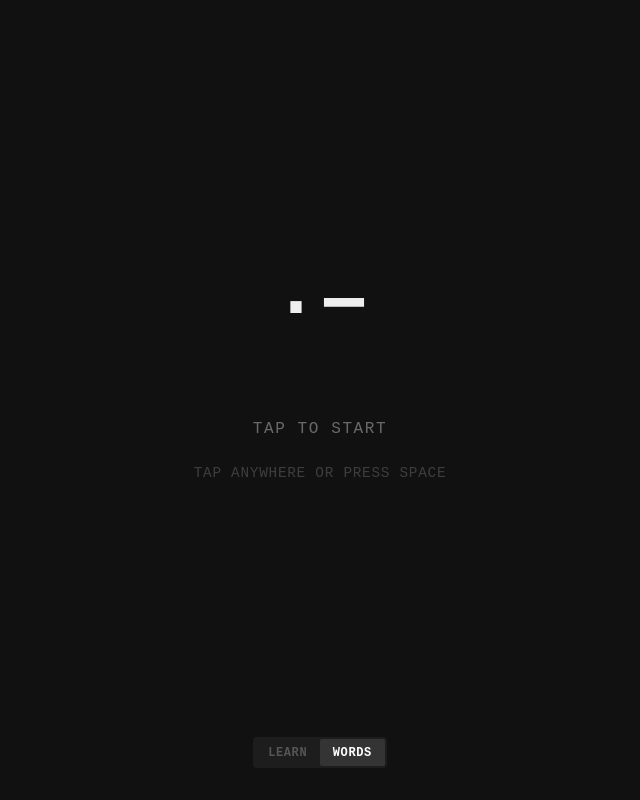
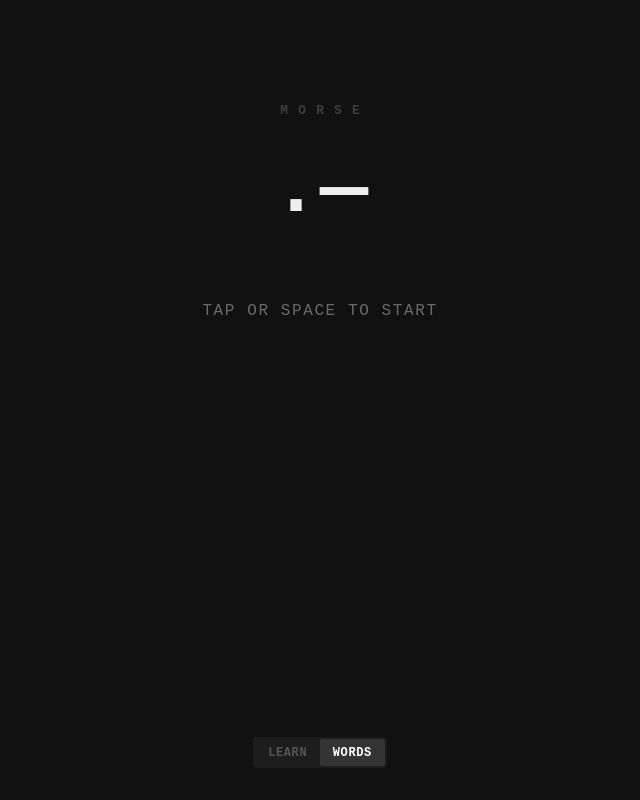
Before and after one commit to Demborg/morse, a SvelteKit app in the folder trainer/: page /words in a window 1280 px wide. Shown: the whole page, without its empty margins (320-960 px from the left). Built offline with nearby package versions, Linux system fonts and the light colour scheme.

Commit message:
Fixup title screen and use the em dash (lol ai) for better .- look (maybe?)

```diff
--- a/trainer/src/lib/components/MorseDisplay.svelte
+++ b/trainer/src/lib/components/MorseDisplay.svelte
@@ -28,7 +28,8 @@
 		{:else if char}
 			{char}
 		{:else}
-			·−
+			<div class="logo-title">MORSE</div>
+			.—
 		{/if}
 	</div>
 	<div class="pattern" style:visibility={showPattern ? 'visible' : 'hidden'}>
@@ -40,7 +41,7 @@
 				class:entered={i < userInput.length}
 				class:correct={i < userInput.length && userInput[i] === symbol}
 				class:wrong={i < userInput.length && userInput[i] !== symbol}
-			>{symbol === '.' ? '·' : '−'}</span>
+			>{symbol === '.' ? '.' : '—'}</span>
 		{/each}
 	</div>
 	<div class="status">{statusText}</div>
@@ -62,6 +63,17 @@
 		line-height: 1;
 		min-height: 5rem;
 		font-variant-numeric: tabular-nums;
+		display: flex;
+		flex-direction: column;
+		align-items: center;
+	}
+
+	.logo-title {
+		font-size: 0.8rem;
+		opacity: 0.2;
+		letter-spacing: 0.8em;
+		margin-bottom: 2rem;
+		margin-right: -0.8em;
 	}
 
 	.pattern {
@@ -69,6 +81,7 @@
 		gap: 0.75rem;
 		font-size: 2.5rem;
 		min-height: 3rem;
+		font-weight: 700;
 	}
 
 	.symbol {
--- a/trainer/src/routes/learn/+page.svelte
+++ b/trainer/src/routes/learn/+page.svelte
@@ -28,6 +28,8 @@
 	}
 
 	function shouldShowPattern() {
+		if (game.state === 'idle') return false;
+
 		// Show pattern during Mimic (Learning)
 		if (game.taskType === 'mimic') return true;
 
@@ -77,7 +79,7 @@
 
 <InputArea
 	disabled={game.state === 'listening' && game.taskType === 'listen'}
-	hint={game.state === 'idle' ? 'Tap anywhere or press Space' : ''}
+	hint={null}
 />
 
 	<style>
--- a/trainer/src/routes/learn/state.svelte.ts
+++ b/trainer/src/routes/learn/state.svelte.ts
@@ -218,7 +218,7 @@ export class TrainGame {
 	get statusText() {
 		switch (this.state) {
 			case 'idle':
-				return 'Tap to start';
+				return 'Tap or Space to start';
 			case 'demo':
 				return 'Listen...';
 			case 'success':
--- a/trainer/src/routes/words/+page.svelte
+++ b/trainer/src/routes/words/+page.svelte
@@ -12,6 +12,7 @@
 	});
 </script>
 
+<div class="words-container">
 	<MorseDisplay
 		word={game.state === 'idle' ? null : game.currentWord}
 		wordProgress={game.wordProgress}
@@ -22,4 +23,26 @@
 		statusText={game.statusText}
 	/>
 
-<InputArea hint={game.state === 'idle' ? 'Tap anywhere or press Space' : ''} />
+	<div class="game-ui">
+		<!-- Reserved space for symmetry with learn page -->
+	</div>
+</div>
+
+<InputArea hint={null} />
+
+<style>
+	.words-container {
+		display: flex;
+		flex-direction: column;
+		height: 100%;
+		justify-content: center;
+		pointer-events: none;
+	}
+
+	.game-ui {
+		min-height: 280px; /* Match learn page reserved space */
+		display: flex;
+		flex-direction: column;
+		justify-content: flex-start;
+	}
+</style>
--- a/trainer/src/routes/words/state.svelte.ts
+++ b/trainer/src/routes/words/state.svelte.ts
@@ -142,7 +142,7 @@ export class WordsGame {
 
 	get statusText() {
 		switch (this.state) {
-			case 'idle': return 'Tap to start';
+			case 'idle': return 'Tap or Space to start';
 			case 'listening': return 'Type the word';
 			case 'success': return 'Correct';
 			case 'retry': return 'Try again';
```
Lines whose indentation alone changed are shown as unchanged.
